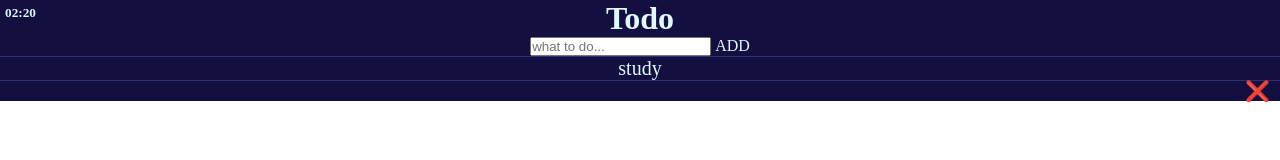
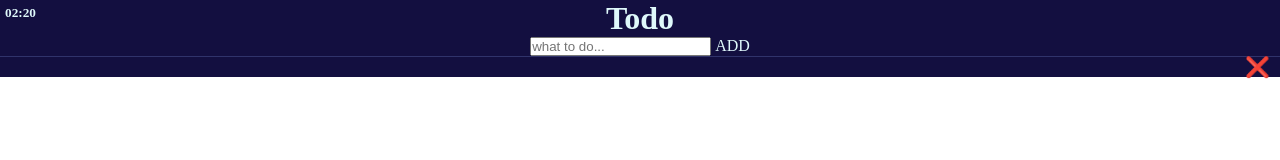
Before and after one commit to MrLizzaard/TodoListPrac, a plain HTML site: page index.html in a window 1280 px wide. Both pictures are taken after a click on the element "ADD". Drawn offline with Linux system fonts and the light colour scheme.

Commit message:
version up

```diff
--- a/index.html
+++ b/index.html
@@ -15,8 +15,6 @@
       </form>
       <span class="Btn">ADD</span>
     </div>
-    <ul class="js-todo todo">
-      <li>study</li>
-    </ul>
+    <ul class="js-todo todo"></ul>
   </body>
 </html>
--- a/todo.js
+++ b/todo.js
@@ -3,32 +3,48 @@ const toDoInput = toDoForm.querySelector("input");
 const toDoList = document.querySelector(".js-todo");
 const addBtn = document.querySelector(".Btn");
 
+const LS_NAME = "Lists";
 const TODO_LS = [];
+
+function initialize() {
+  let lists = localStorage.getItem(LS_NAME);
+  if (lists !== null) {
+    lists = JSON.parse(lists);
+    lists.forEach((data) => {
+      loadToDo(data.texts);
+    });
+  }
+}
 
 function loadToDo(text) {
   const li = document.createElement("li");
   const span = document.createElement("span");
   const delBtn = document.createElement("span");
-  const id = document.querySelectorAll(".js-todo").length + 1;
+  const id = toDoList.querySelectorAll("li").length + 1;
+  const data = {
+    texts: text,
+    toDoId: id,
+  };
+  TODO_LS.push(data);
   span.className = "text";
-  span.id = id;
-  span.innerText = text;
+  span.id = data.toDoId;
+  span.innerText = data.texts;
   delBtn.className = "del";
   delBtn.innerText = "❌";
   li.appendChild(span);
   li.appendChild(delBtn);
   toDoList.appendChild(li);
+  saveTodo();
 }
 
-function saveTodo(text, id) {
-  localStorage();
+function saveTodo() {
+  localStorage.setItem(LS_NAME, JSON.stringify(TODO_LS));
 }
 
 function handleSubmit(event) {
   event.preventDefault();
   const text = toDoInput.value;
   loadToDo(text);
-  saveToDo(text);
 
   toDoInput.value = "";
 }
@@ -36,6 +52,7 @@ function handleSubmit(event) {
 function pushAddBtn(event) {}
 
 function init() {
+  initialize();
   toDoForm.addEventListener("submit", handleSubmit);
   addBtn.addEventListener("click", handleSubmit);
 }
```
